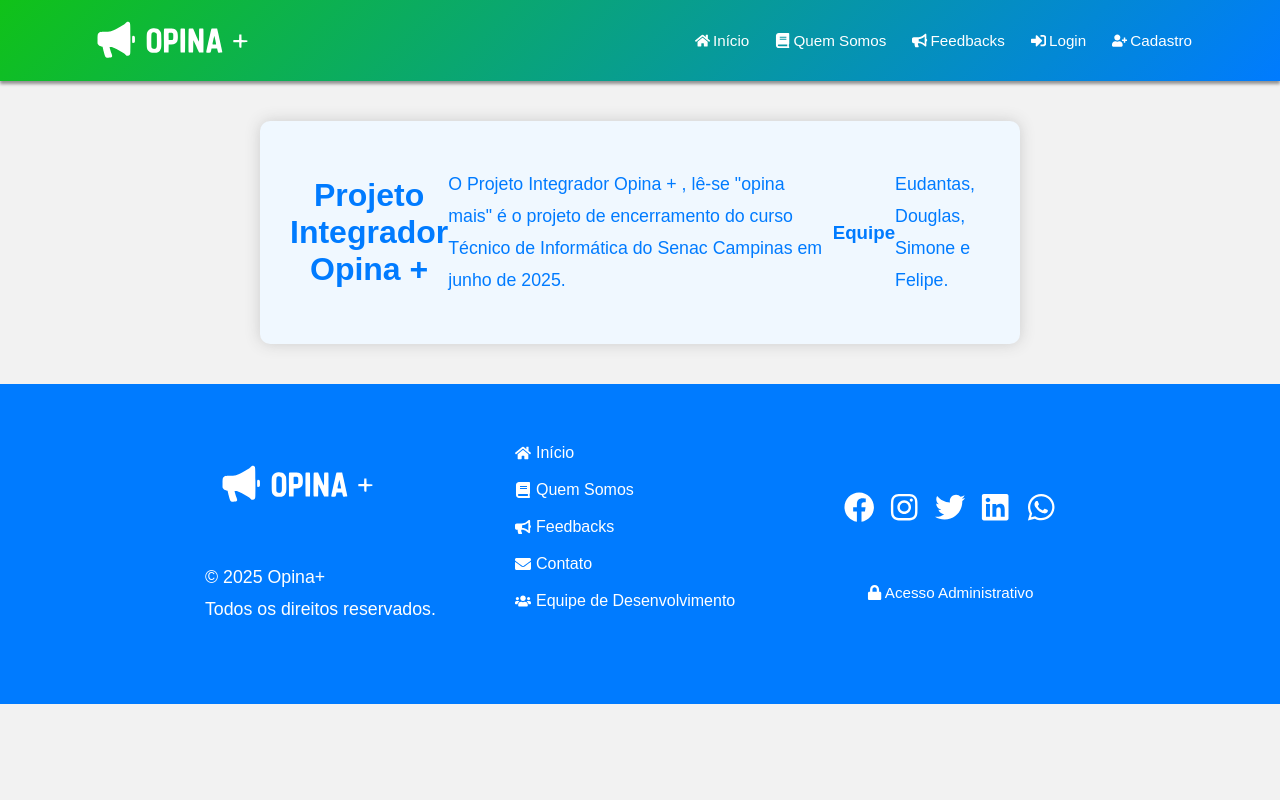
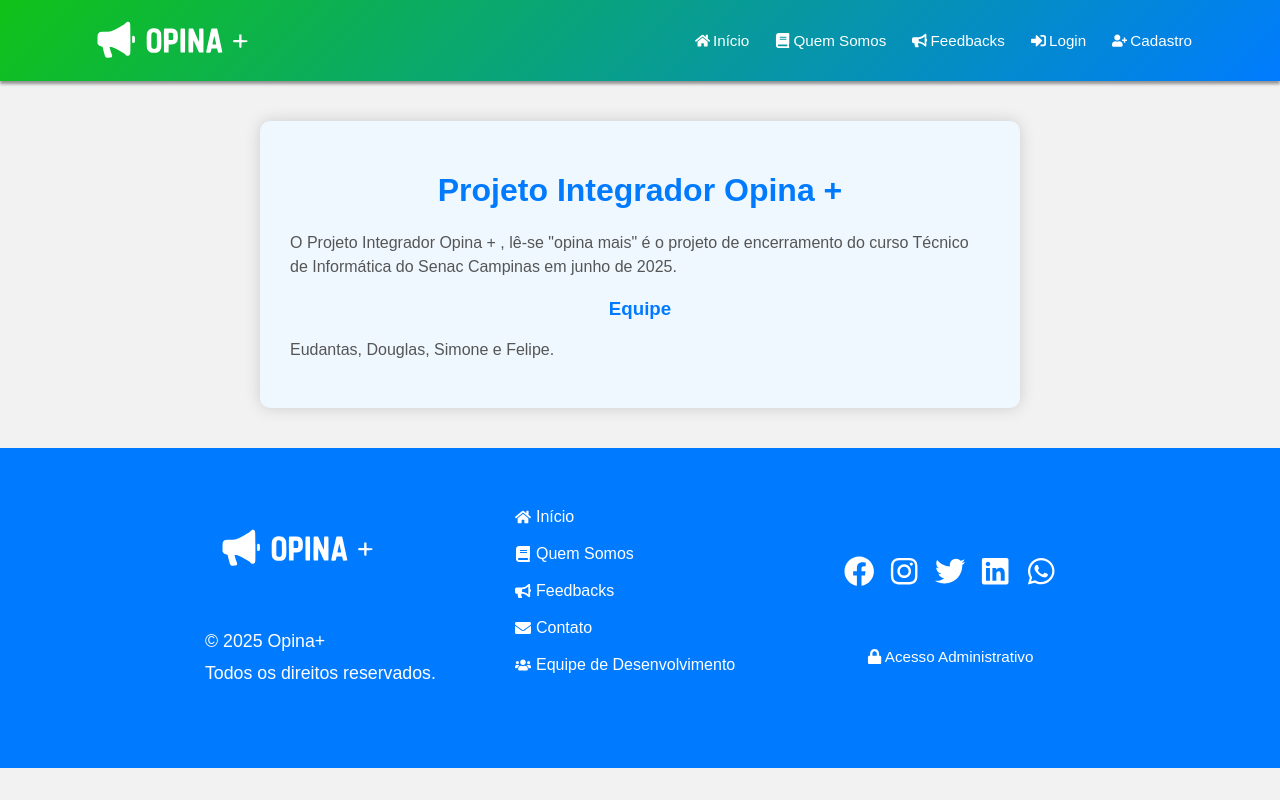
Before and after one commit to Eudantas2024/frontendopinamais, a React (Vite) app: page /equipedev in a window 1280 px wide. Built offline with nearby package versions, Linux system fonts and the light colour scheme.

Commit message:
equipe de desenvolvimento

```diff
--- a/src/pages/Equipedev.css
+++ b/src/pages/Equipedev.css
@@ -9,6 +9,20 @@
   text-align: center;
 }
 
+
+.container h2 {
+  color: #003366;
+  font-size: 2.2em;
+  margin-bottom: 50px;
+}
+
+.container p {
+  font-size: 1em;
+  color: #555;
+  line-height: 1.5;
+}
+
+
 /* .container p{
   text-align: center;
 }
--- a/src/pages/Equipedev.jsx
+++ b/src/pages/Equipedev.jsx
@@ -5,10 +5,12 @@ import { FaEnvelope, FaPhoneAlt, FaMapMarkerAlt } from 'react-icons/fa';
 const Equipedev = () => {
   return (
     <div className="container">
-      <h1>Projeto Integrador Opina +</h1>
-      <p>O Projeto Integrador Opina + , lê-se "opina mais" é o projeto de encerramento do curso Técnico de Informática do Senac Campinas em junho de 2025.</p>
-      <h3>Equipe</h3>
-      <p>Eudantas,  Douglas, Simone e Felipe.</p>
+      <div>
+        <h1>Projeto Integrador Opina +</h1>
+        <p>O Projeto Integrador Opina + , lê-se "opina mais" é o projeto de encerramento do curso Técnico de Informática do Senac Campinas em junho de 2025.</p>
+        <h3>Equipe</h3>
+        <p>Eudantas,  Douglas, Simone e Felipe.</p>
+      </div>
     </div>
   );
 };
```
